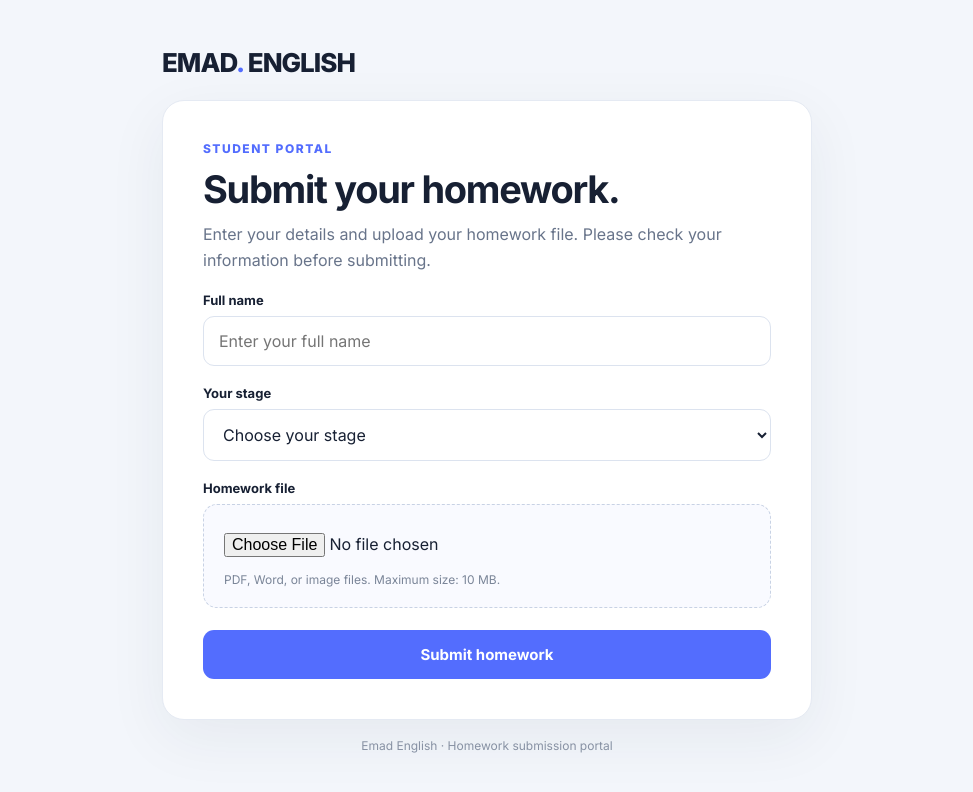
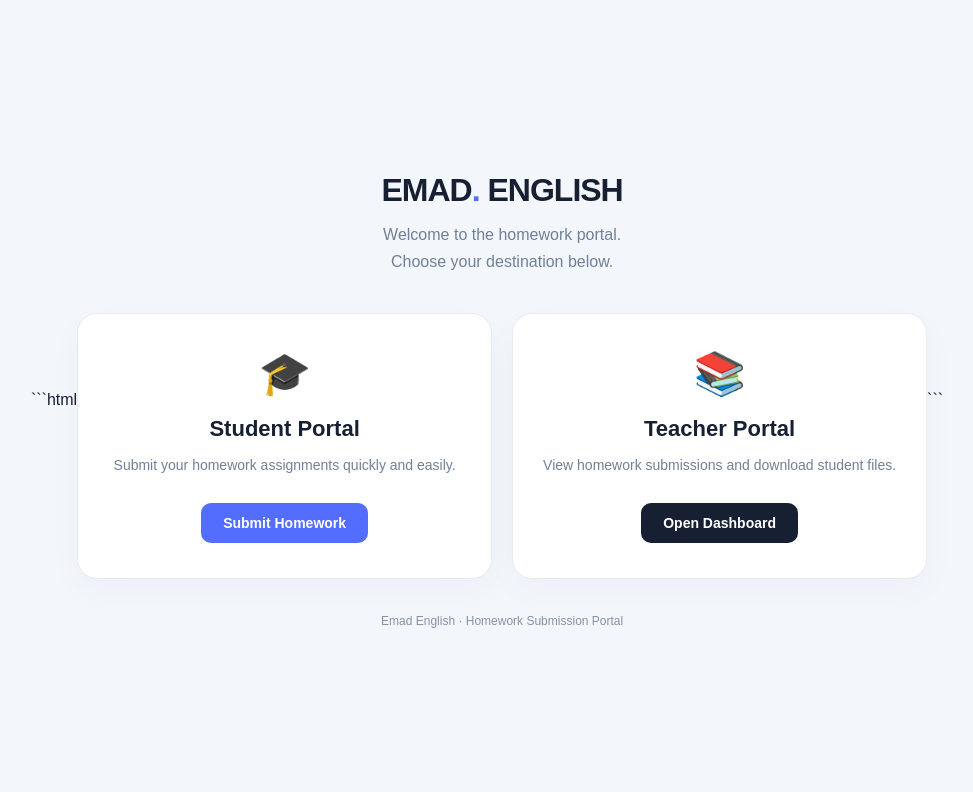
Before and after one commit to YousufJoe77/Emad-English, a plain HTML site: page index.html in a window 1280 px wide. Shown: the whole page, without its empty margins (153-1126 px from the left). Drawn offline with nearby package versions, Linux system fonts and the light colour scheme.

Commit message:
Update index.html

````diff
--- a/index.html
+++ b/index.html
@@ -1,92 +1,164 @@
+```html
 <!DOCTYPE html>
 <html lang="en">
 <head>
-  <meta charset="UTF-8">
-  <meta name="viewport" content="width=device-width, initial-scale=1">
-  <title>Emad English | Homework Submission</title>
-  <link rel="preconnect" href="https://fonts.googleapis.com">
-  <link href="https://fonts.googleapis.com/css2?family=Inter:wght@400;500;600;700;800&display=swap" rel="stylesheet">
-  <script src="https://cdn.jsdelivr.net/npm/@supabase/supabase-js@2"></script>
-  <style>
-    *{box-sizing:border-box}body{margin:0;min-height:100vh;background:#f3f6fb;color:#172033;font-family:Inter,Arial,sans-serif;display:grid;place-items:center;padding:24px}
-    .wrap{width:min(100%,650px)}.brand{font-weight:800;letter-spacing:-1px;font-size:26px;margin-bottom:22px}.brand span{color:#536dfe}
-    .card{background:white;border:1px solid #e5eaf3;border-radius:22px;padding:clamp(22px,5vw,40px);box-shadow:0 18px 60px #1c2a4410}
-    .eyebrow{font-size:12px;font-weight:800;letter-spacing:1.5px;color:#536dfe;text-transform:uppercase}h1{font-size:clamp(27px,5vw,38px);letter-spacing:-1.3px;margin:10px 0}p{color:#68748a;line-height:1.6;margin-top:0}
-    label{display:block;font-size:13px;font-weight:700;margin:19px 0 8px}input,select{width:100%;padding:14px 15px;border:1px solid #dce3ef;border-radius:11px;font:inherit;color:#172033;background:#fff;outline:none}input:focus,select:focus{border-color:#536dfe;box-shadow:0 0 0 3px #536dfe18}
-    .drop{border:1.5px dashed #c8d2e4;border-radius:14px;padding:20px;background:#f9faff}.drop input{border:0;padding:8px 0;background:transparent}.hint{font-size:12px;color:#7a8598;margin-top:7px}
-    button{width:100%;border:0;border-radius:11px;padding:15px;background:#536dfe;color:white;font:700 15px Inter,Arial;cursor:pointer;margin-top:22px}button:disabled{opacity:.6;cursor:wait}
-    #status{margin-top:16px;padding:12px 14px;border-radius:10px;font-size:13px;display:none;overflow-wrap:anywhere}#status.ok{display:block;background:#eafaf1;color:#147a45}#status.err{display:block;background:#fff0f0;color:#b42318}
-    footer{text-align:center;color:#8791a3;font-size:12px;margin-top:18px}
-  </style>
+    <meta charset="UTF-8">
+    <meta name="viewport" content="width=device-width, initial-scale=1.0">
+    <meta name="theme-color" content="#f3f6fb">
+    <title>Emad English | Home</title>
+
+    <style>
+        * {
+            margin: 0;
+            padding: 0;
+            box-sizing: border-box;
+        }
+
+        body {
+            min-height: 100vh;
+            background: #f3f6fb;
+            color: #172033;
+            font-family: Arial, sans-serif;
+            display: flex;
+            align-items: center;
+            justify-content: center;
+            padding: 24px;
+        }
+
+        .container {
+            width: 100%;
+            max-width: 850px;
+            text-align: center;
+        }
+
+        .logo {
+            font-size: 32px;
+            font-weight: 800;
+            letter-spacing: -1px;
+            margin-bottom: 12px;
+        }
+
+        .logo span {
+            color: #536dfe;
+        }
+
+        .subtitle {
+            color: #718096;
+            margin-bottom: 38px;
+            line-height: 1.7;
+        }
+
+        .cards {
+            display: grid;
+            grid-template-columns: repeat(2, minmax(0, 1fr));
+            gap: 20px;
+        }
+
+        .card {
+            background: white;
+            padding: 35px 25px;
+            border: 1px solid #e5eaf3;
+            border-radius: 20px;
+            text-decoration: none;
+            color: inherit;
+            transition: 0.2s;
+            box-shadow: 0 12px 35px #1c2a4408;
+        }
+
+        .card:hover {
+            transform: translateY(-5px);
+            border-color: #536dfe;
+            box-shadow: 0 18px 40px #1c2a4412;
+        }
+
+        .icon {
+            font-size: 42px;
+            margin-bottom: 18px;
+        }
+
+        .card h2 {
+            font-size: 22px;
+            margin-bottom: 12px;
+        }
+
+        .card p {
+            color: #718096;
+            line-height: 1.7;
+            font-size: 14px;
+            margin-bottom: 25px;
+        }
+
+        .button {
+            display: inline-block;
+            background: #536dfe;
+            color: white;
+            padding: 12px 22px;
+            border-radius: 10px;
+            font-weight: bold;
+            font-size: 14px;
+        }
+
+        .teacher .button {
+            background: #172033;
+        }
+
+        footer {
+            margin-top: 35px;
+            font-size: 12px;
+            color: #8791a3;
+        }
+
+        @media (max-width: 600px) {
+            .cards {
+                grid-template-columns: 1fr;
+            }
+
+            .card {
+                padding: 28px 20px;
+            }
+
+            .logo {
+                font-size: 28px;
+            }
+        }
+    </style>
 </head>
+
 <body>
-  <main class="wrap">
-    <div class="brand">EMAD<span>.</span> ENGLISH</div>
-    <section class="card">
-      <div class="eyebrow">Student portal</div>
-      <h1>Submit your homework.</h1>
-      <p>Enter your details and upload your homework file. Please check your information before submitting.</p>
-      <form id="homeworkForm">
-        <label for="studentName">Full name</label>
-        <input id="studentName" maxlength="120" autocomplete="name" placeholder="Enter your full name" required>
-        <label for="stage">Your stage</label>
-        <select id="stage" required>
-          <option value="">Choose your stage</option>
-          <option>2nd Preparatory</option><option>3rd Preparatory</option>
-          <option>1st Secondary</option><option>2nd Secondary</option><option>3rd Secondary</option>
-        </select>
-        <label for="homeworkFile">Homework file</label>
-        <div class="drop">
-          <input id="homeworkFile" type="file" accept=".pdf,.doc,.docx,.jpg,.jpeg,.png,.webp" required>
-          <div class="hint">PDF, Word, or image files. Maximum size: 10 MB.</div>
+    <main class="container">
+        <div class="logo">EMAD<span>.</span> ENGLISH</div>
+
+        <p class="subtitle">
+            Welcome to the homework portal.<br>
+            Choose your destination below.
+        </p>
+
+        <div class="cards">
+            <a class="card" href="student/index.html">
+                <div class="icon">🎓</div>
+                <h2>Student Portal</h2>
+                <p>
+                    Submit your homework assignments
+                    quickly and easily.
+                </p>
+                <span class="button">Submit Homework</span>
+            </a>
+
+            <a class="card teacher" href="teacher/dashboard.html">
+                <div class="icon">📚</div>
+                <h2>Teacher Portal</h2>
+                <p>
+                    View homework submissions
+                    and download student files.
+                </p>
+                <span class="button">Open Dashboard</span>
+            </a>
         </div>
-        <button id="submitBtn" type="submit">Submit homework</button>
-      </form>
-      <div id="status" role="status"></div>
-    </section>
-    <footer>Emad English · Homework submission portal</footer>
-  </main>
-<script>
-const SUPABASE_URL = "https://qwljyziwookssiuxahfr.supabase.co";
-const SUPABASE_PUBLISHABLE_KEY = "sb_publishable_UEnx7UzAp3l2lCTXRqRmQg_ZolHqMGU";
-const db = window.supabase.createClient(SUPABASE_URL, SUPABASE_PUBLISHABLE_KEY);
-const form = document.getElementById("homeworkForm");
-const button = document.getElementById("submitBtn");
-const statusBox = document.getElementById("status");
-function showStatus(message, type) { statusBox.textContent = message; statusBox.className = type; }
-form.addEventListener("submit", async (event) => {
-  event.preventDefault();
-  const studentName = document.getElementById("studentName").value.trim();
-  const stage = document.getElementById("stage").value;
-  const file = document.getElementById("homeworkFile").files[0];
-  if (!studentName || !stage || !file) return;
-  const allowed = ["application/pdf","application/msword","application/vnd.openxmlformats-officedocument.wordprocessingml.document","image/jpeg","image/png","image/webp"];
-  if (file.size > 10 * 1024 * 1024) return showStatus("The file is larger than 10 MB. Please choose a smaller file.", "err");
-  if (file.type && !allowed.includes(file.type)) return showStatus("This file type is not supported. Upload a PDF, Word document, or image.", "err");
-  button.disabled = true; button.textContent = "Submitting...";
-  statusBox.className = ""; statusBox.style.display = "none";
-  try {
-    const safeName = file.name.replace(/[^a-zA-Z0-9._-]/g, "_").slice(-120);
-    const path = `${crypto.randomUUID()}/${Date.now()}-${safeName}`;
-    const upload = await db.storage.from("homework").upload(path, file, { upsert: false, contentType: file.type || "application/octet-stream" });
-    if (upload.error) throw upload.error;
-    const result = await db.rpc("submit_homework", {
-      p_student_name: studentName,
-      p_stage: stage,
-      p_original_name: file.name,
-      p_storage_path: path
-    });
-    if (result.error) {
-      await db.storage.from("homework").remove([path]);
-      throw result.error;
-    }
-    form.reset();
-    showStatus("Homework submitted successfully. You can close this page now.", "ok");
-  } catch (error) {
-    console.error(error);
-    showStatus("Could not submit your homework. Please try again or contact your teacher. Details: " + (error.message || "Unknown error"), "err");
-  } finally { button.disabled = false; button.textContent = "Submit homework"; }
-});
-</script>
+
+        <footer>
+            Emad English · Homework Submission Portal
+        </footer>
+    </main>
 </body>
 </html>
+```
````
